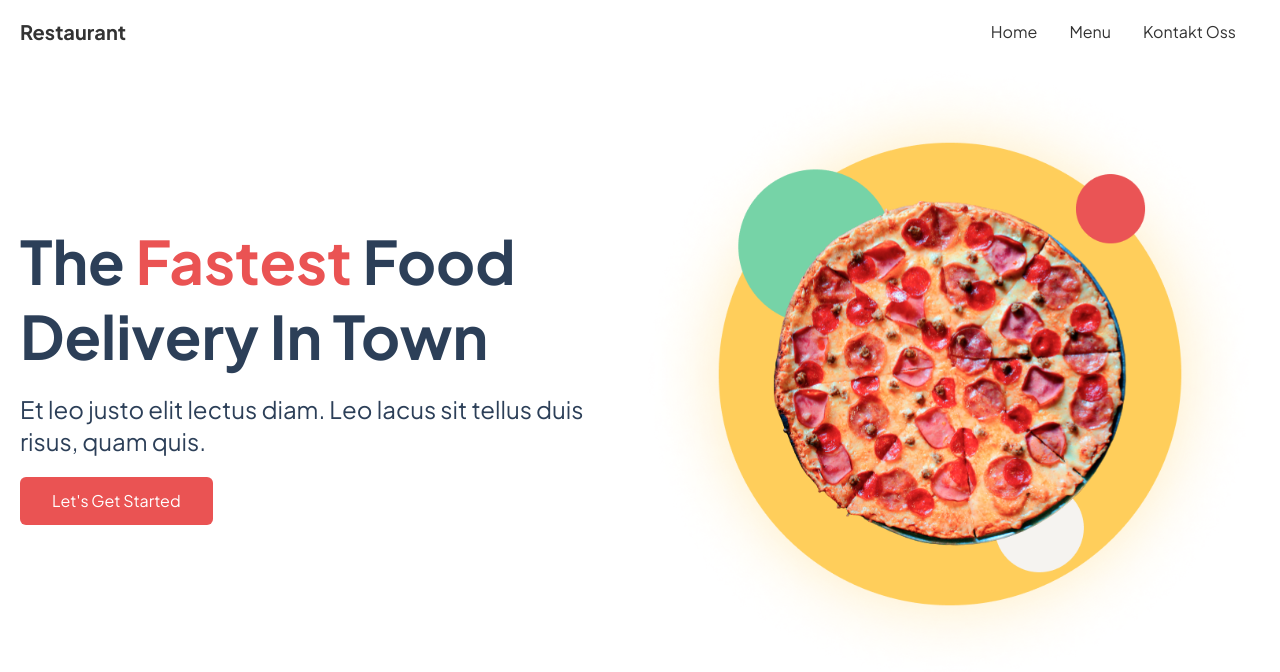
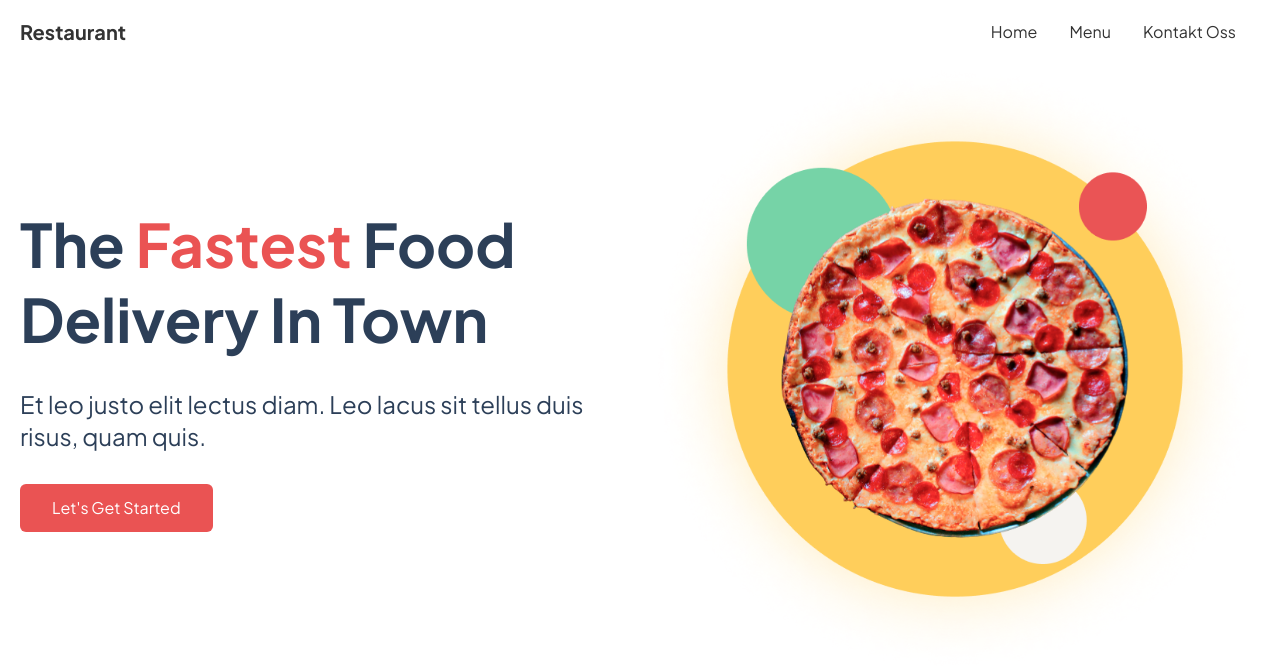
Before and after one commit to mdjannatulhasan/restaurant-ordering-website, a website: page index.html in a window 1280 px wide. Drawn offline with Linux system fonts and the light colour scheme.

Commit message:
few fixes

```diff
--- a/index.html
+++ b/index.html
@@ -44,14 +44,14 @@
                 </div>
             </div>
         </nav>
-        <section>
+        <section class="py-12 lg:py-0">
             <div class="container">
-                <div class="grid grid-cols-2 items-center">
-                    <div class="space-y-5">
-                        <h1 class="capitalize text-6xl text-accent font-bold leading-tight">The <span
+                <div class="grid grid-cols-1 gap-5 lg:grid-cols-2 items-center">
+                    <div class="space-y-8 text-center lg:text-left">
+                        <h1 class="capitalize lg:text-6xl text-4xl text-accent font-bold lg:leading-tight">The <span
                                 class="text-primary">fastest</span>
-                            food delivery in town</h1>
-                        <p class="text-accent text-2xl">
+                            food <br> delivery in town</h1>
+                        <p class="text-accent text-lg lg:text-2xl">
                             Et leo justo elit lectus diam. Leo lacus sit tellus duis risus,
                             quam quis.
                         </p>
```
Also changed, not shown: dist/output.css.
